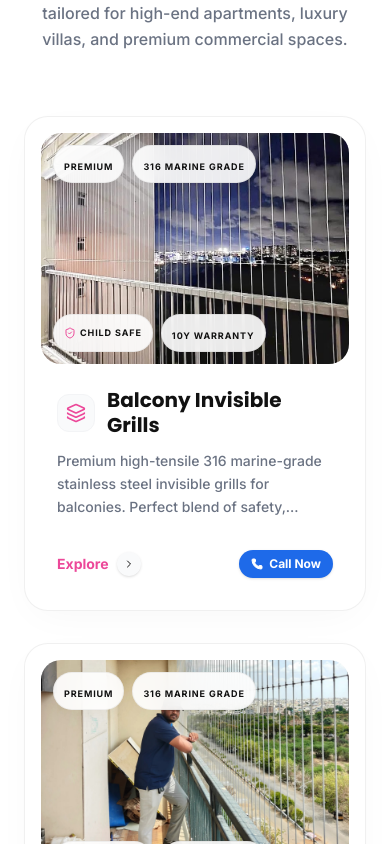
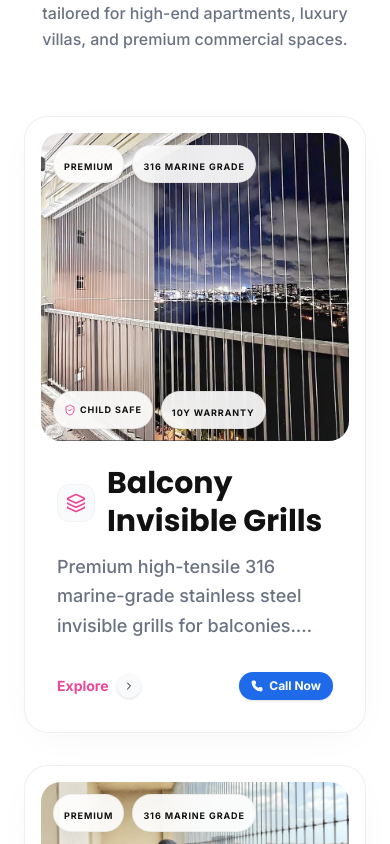
Before and after one commit to ajay-Ai-Ds/John-Invisible-Grills, a Next.js app: page / in a window 390 px wide. Shown: the part 1000-1844 px from the top of the page. Built offline with nearby package versions, Linux system fonts and the light colour scheme.

Commit message:
Increase mobile service box image size, text sizes, and navbar brand text

```diff
--- a/app/page.tsx
+++ b/app/page.tsx
@@ -148,7 +148,7 @@ export default function HomePage() {
             >
               <div>
                 {/* Premium Image Container */}
-                <div className="relative w-full aspect-[4/3] sm:aspect-[16/9] md:aspect-[4/3] rounded-[20px] overflow-hidden mb-6 bg-light-bg flex items-center justify-center">
+                <div className="relative w-full aspect-square sm:aspect-[16/9] md:aspect-[4/3] rounded-[20px] overflow-hidden mb-6 bg-light-bg flex items-center justify-center">
                   <Image
                     src={service.image}
                     alt={service.title}
@@ -181,9 +181,9 @@ export default function HomePage() {
                     <div className={`p-2 rounded-xl bg-gray-50 border border-gray-100 ${getServiceColor(service.slug)}`}>
                       {getServiceIcon(service.slug, "w-5 h-5")}
                     </div>
-                    <h3 className="text-xl font-bold text-foreground leading-tight">{service.title}</h3>
+                    <h3 className="text-3xl sm:text-xl font-bold text-foreground leading-tight">{service.title}</h3>
                   </div>
-                  <p className="text-sm text-gray-500 font-medium leading-relaxed mb-6 line-clamp-3">
+                  <p className="text-lg sm:text-sm text-gray-500 font-medium leading-relaxed mb-6 line-clamp-3">
                     {service.shortDesc}
                   </p>
                 </div>
--- a/components/Navbar.tsx
+++ b/components/Navbar.tsx
@@ -35,7 +35,7 @@ export default function Navbar() {
             <div className="flex-shrink-0 flex items-center">
               <Link href="/" className="flex items-center gap-2 sm:gap-3 group hover:opacity-90 transition-opacity">
                 {/* Logo Icon */}
-                <div className="relative w-[50px] h-[50px] sm:w-[58px] sm:h-[58px] md:w-[68px] md:h-[68px] shrink-0">
+                <div className="relative w-[62px] h-[62px] sm:w-[58px] sm:h-[58px] md:w-[68px] md:h-[68px] shrink-0">
                   <Image
                     src="/images/logo-icon.png"
                     alt="John Invisible Grills Logo"
@@ -47,10 +47,10 @@ export default function Navbar() {
                 </div>
                 {/* Brand Text */}
                 <div className="flex flex-col justify-center">
-                  <span className="text-[28px] sm:text-[34px] md:text-[42px] font-heading font-[900] tracking-[-0.02em] text-[#111111] leading-[0.85]">
+                  <span className="text-[44px] sm:text-[34px] md:text-[42px] font-heading font-[900] tracking-[-0.02em] text-[#111111] leading-[0.85]">
                     JOHN
                   </span>
-                  <span className="text-[10px] sm:text-[12px] md:text-[14px] font-[800] tracking-[0.3em] sm:tracking-[0.4em] text-[#E91E63] uppercase leading-none mt-0.5">
+                  <span className="text-[14px] sm:text-[12px] md:text-[14px] font-[800] tracking-[0.3em] sm:tracking-[0.4em] text-[#E91E63] uppercase leading-none mt-0.5">
                     INVISIBLE GRILLS
                   </span>
                 </div>
```
